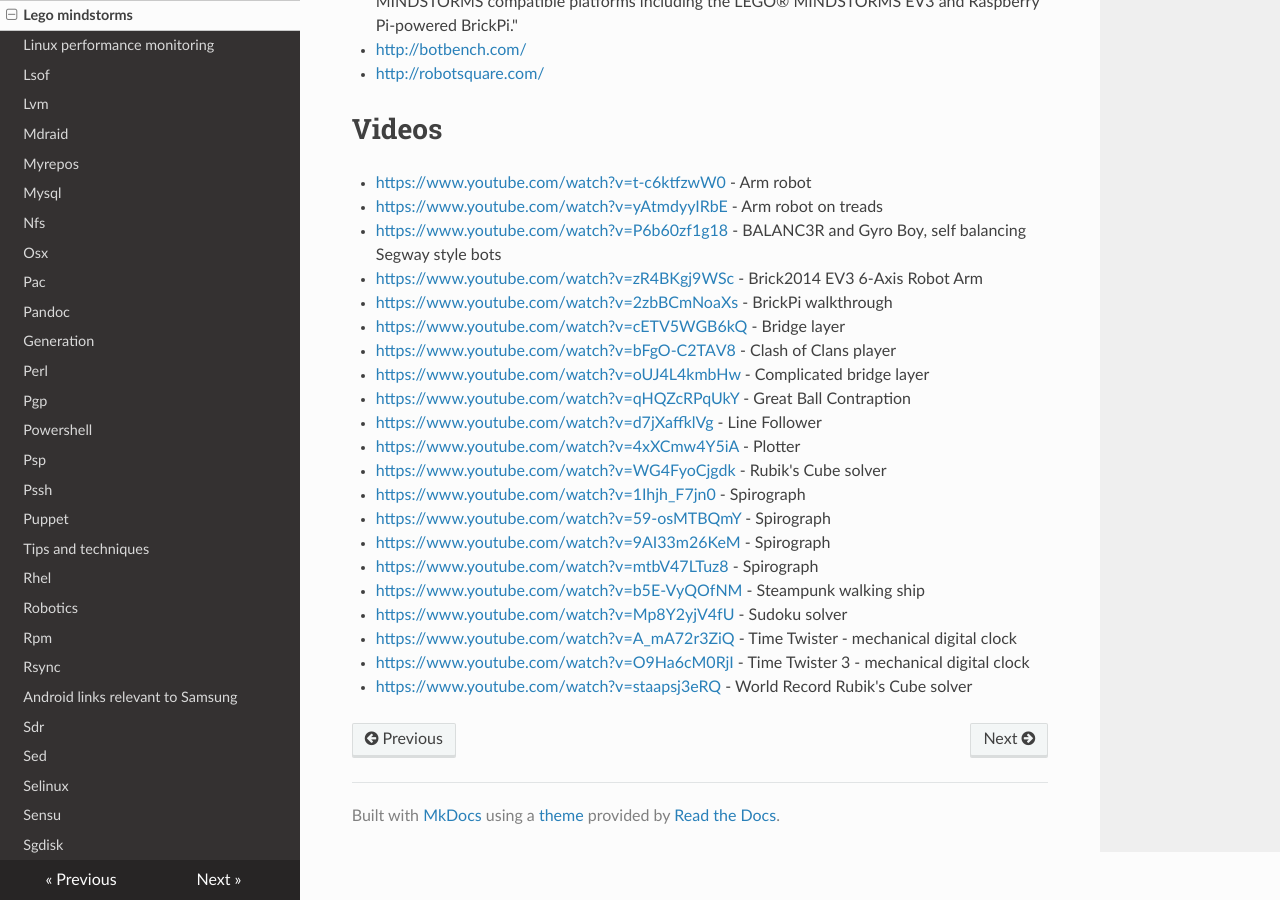
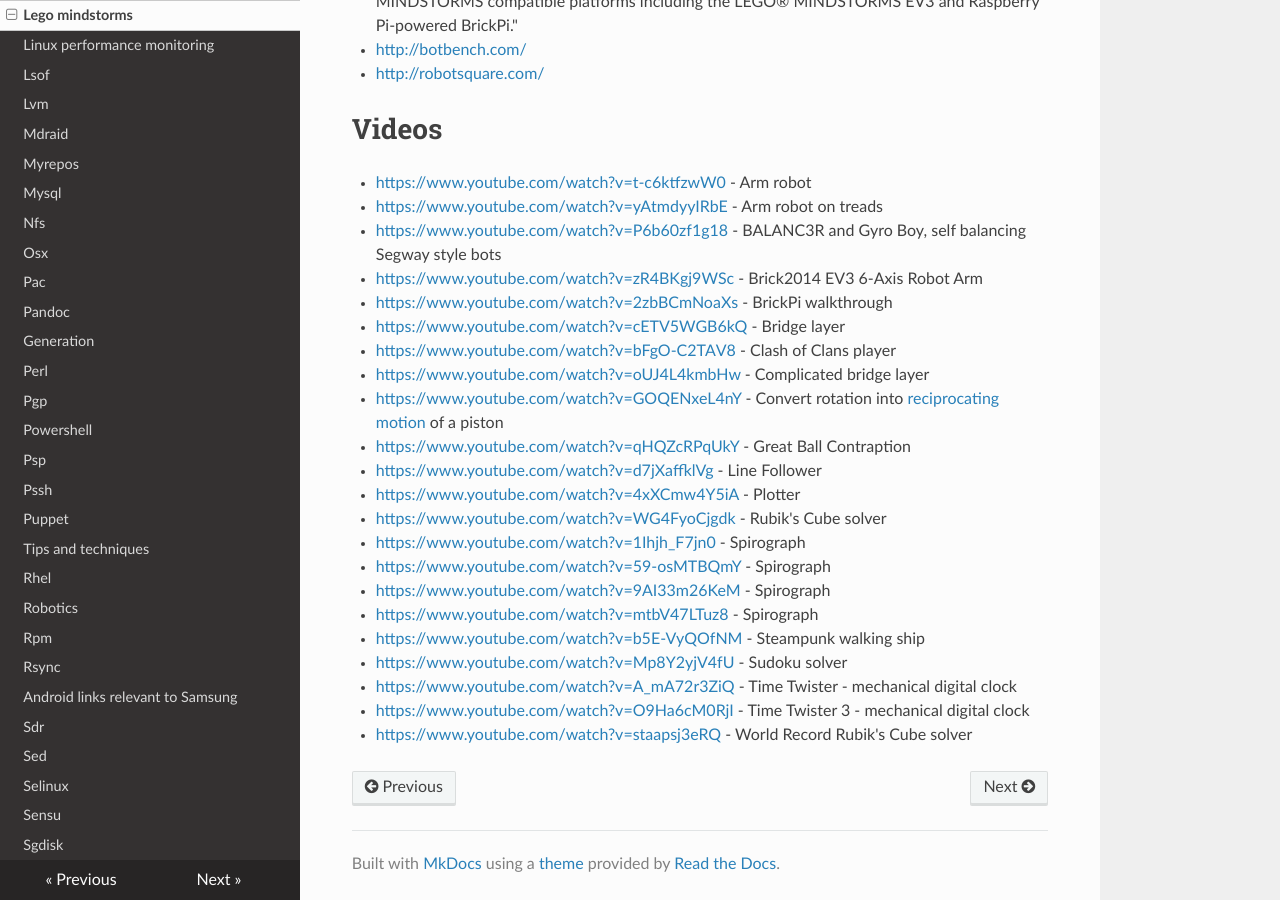
Before and after one commit to lando-cal/tech-notes, an MkDocs documentation site: the page built from docs/lego-mindstorms.md, in a window 1280 px wide and 900 px high, scrolled down 544 px. Built offline with MkDocs 1.6.1, drawn with Linux system fonts in a browser that asks for light colours; nearby versions of some CDN libraries.

Commit message:
Adding a video

```diff
--- a/docs/lego-mindstorms.md
+++ b/docs/lego-mindstorms.md
@@ -25,6 +25,7 @@ Lego Mindstorms
 - <https://www.youtube.com/watch?v=cETV5WGB6kQ> - Bridge layer
 - <https://www.youtube.com/watch?v=bFgO-C2TAV8> - Clash of Clans player
 - <https://www.youtube.com/watch?v=oUJ4L4kmbHw> - Complicated bridge layer
+- <https://www.youtube.com/watch?v=GOQENxeL4nY> - Convert rotation into [reciprocating motion](https://en.wikipedia.org/wiki/Reciprocating_motion) of a piston
 - <https://www.youtube.com/watch?v=qHQZcRPqUkY> - Great Ball Contraption
 - <https://www.youtube.com/watch?v=d7jXaffklVg> - Line Follower
 - <https://www.youtube.com/watch?v=4xXCmw4Y5iA> - Plotter
```
